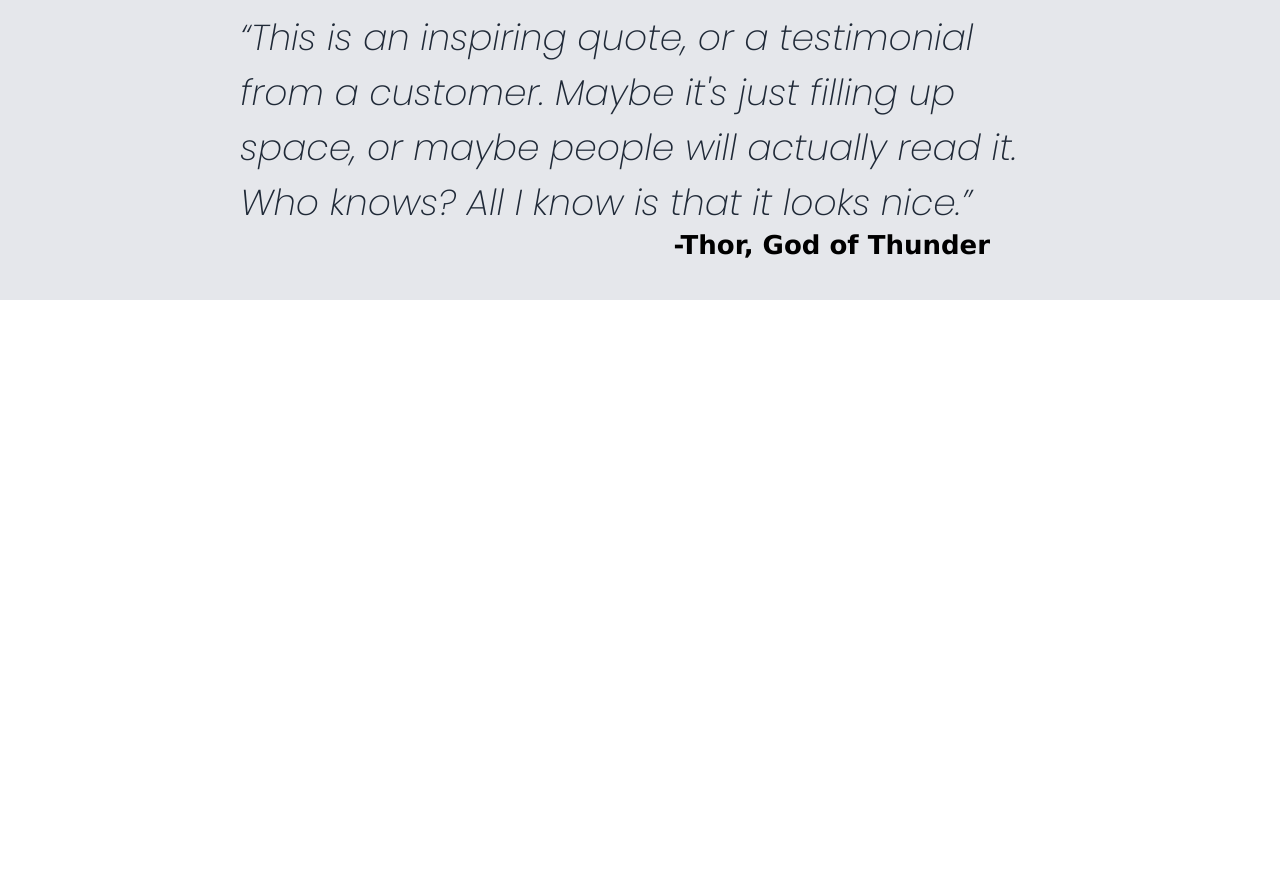
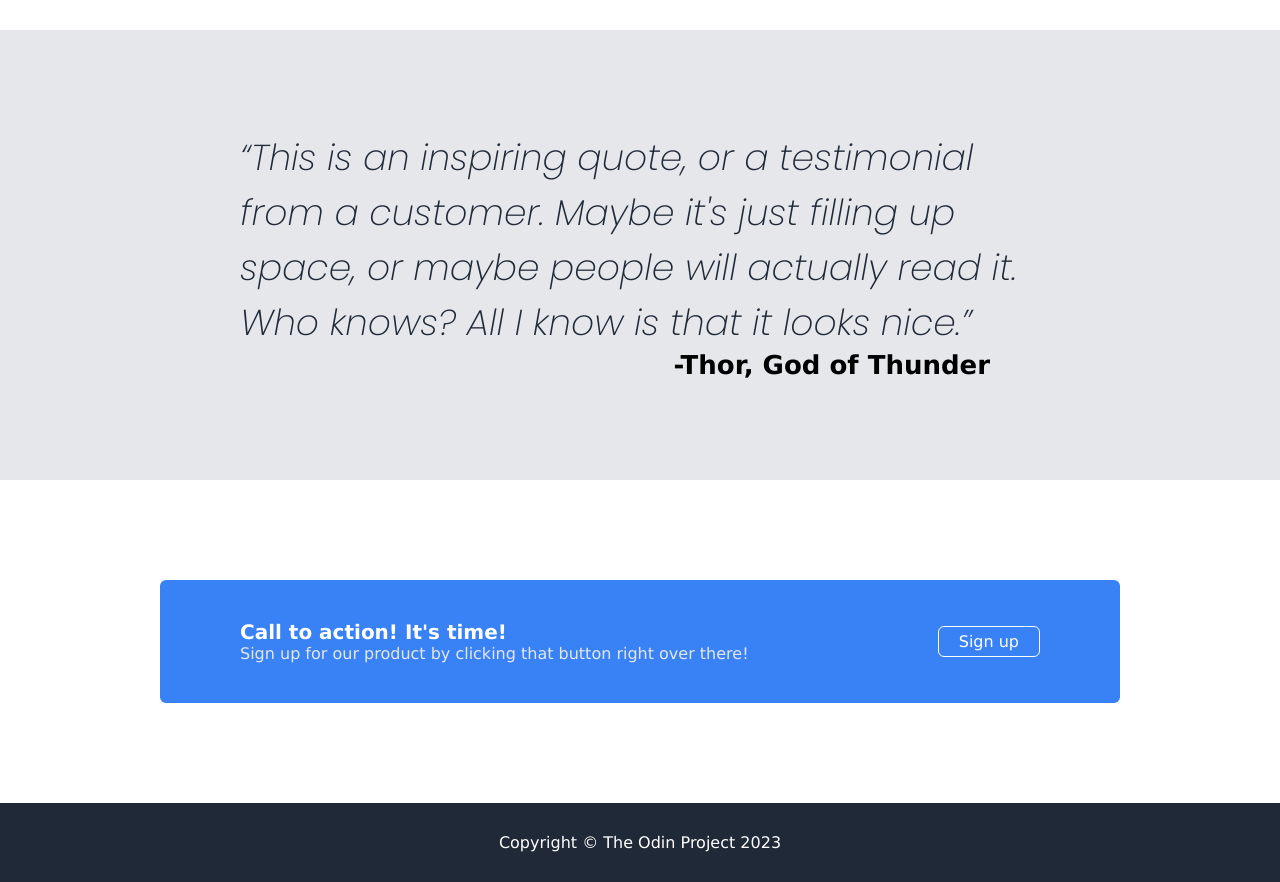
Before and after one commit to josemoracard/odin-landing-page, a plain HTML site: page index.html in a window 1280 px wide. Shown: the part 1056-1938 px from the top of the page. Before the commit the page ends 1356 px from the top, so only its background shows below. Drawn offline with Linux system fonts and the light colour scheme.

Commit message:
Updated index.html | styles.css

```diff
--- a/index.html
+++ b/index.html
@@ -59,5 +59,19 @@
                 <span class="quote-author">-Thor, God of Thunder</span>
             </div>
         </section>
+        <section class="call-to-action">
+            <div class="call-to-action-wrapper">
+                <div class="call-to-action-text-wrapper">
+                    <div class="call-to-action-header">Call to action! It's time!</div>
+                    <div class="call-to-action-text">Sign up for our product by clicking that button right over there!</div>
+                </div>
+                <div>
+                    <span class="call-to-action-button">Sign up</span>
+                </div>
+            </div>
+        </section>
+        <footer>
+            <div>Copyright © The Odin Project 2023</div>
+        </footer>
 </body>
 </html>
--- a/styles.css
+++ b/styles.css
@@ -78,7 +78,7 @@ header section img {
 }
 
 .information-header {
-    padding-bottom: 50px;
+    padding-bottom: 100px;
 }
 
 .information-title {
@@ -114,7 +114,7 @@ header section img {
 
 .quote-section {
     background-color: #e5e7eb;
-    padding: 30px 0 40px 0;
+    padding: 100px 0;
 }
 
 .quote-wrapper {
@@ -138,3 +138,41 @@ header section img {
     text-align: right;
     margin-right: 50px;
 }
+
+.call-to-action {
+    padding: 100px 0;
+}
+
+.call-to-action-wrapper {
+    width: 800px;
+    margin: 0 auto;
+    background-color: #3882f6;
+    display: flex;
+    align-items: center;
+    justify-content: space-between;
+    color: white;
+    padding: 40px 80px;
+    border-radius: 6px;
+}
+
+.call-to-action-header {
+    font-size: 20px;
+    font-weight: 600;
+}
+
+.call-to-action-text {
+    color: #e5e7eb;
+}
+
+.call-to-action-button {
+    border: 1px solid white;
+    padding: 5px 20px;
+    border-radius: 6px;
+}
+
+footer {
+    background-color: #1f2937;
+    padding: 30px;
+    text-align: center;
+    color: white;
+}
```
